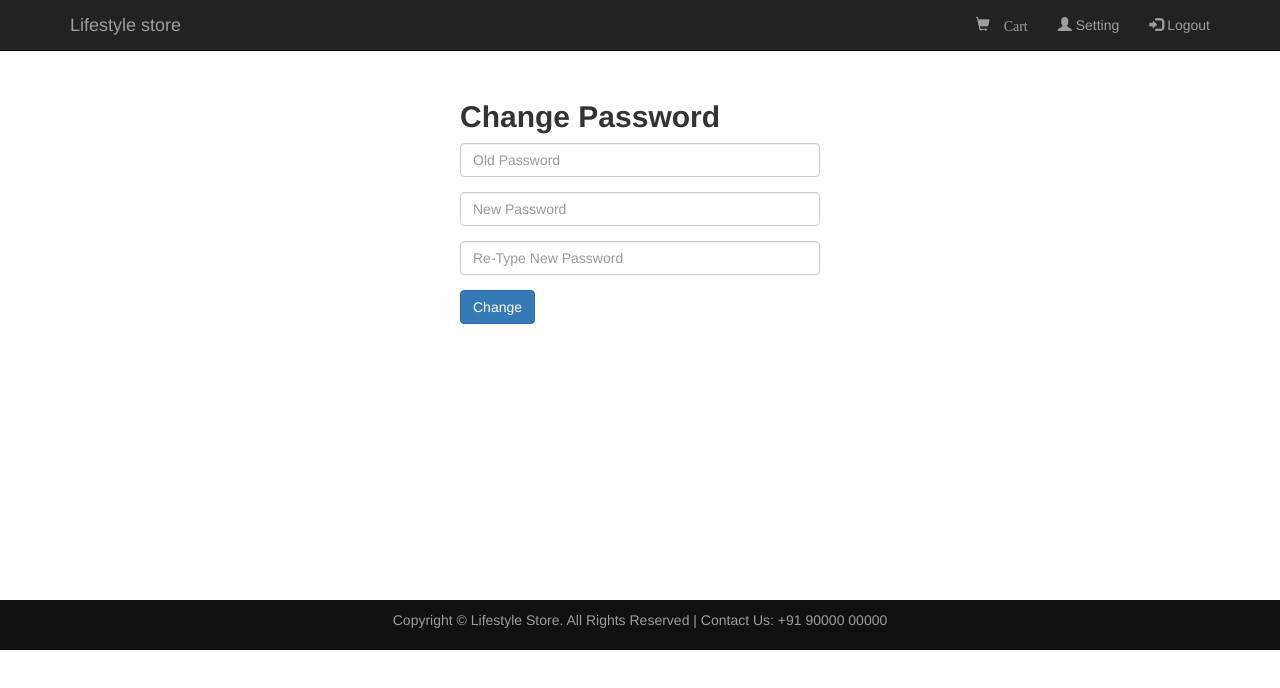
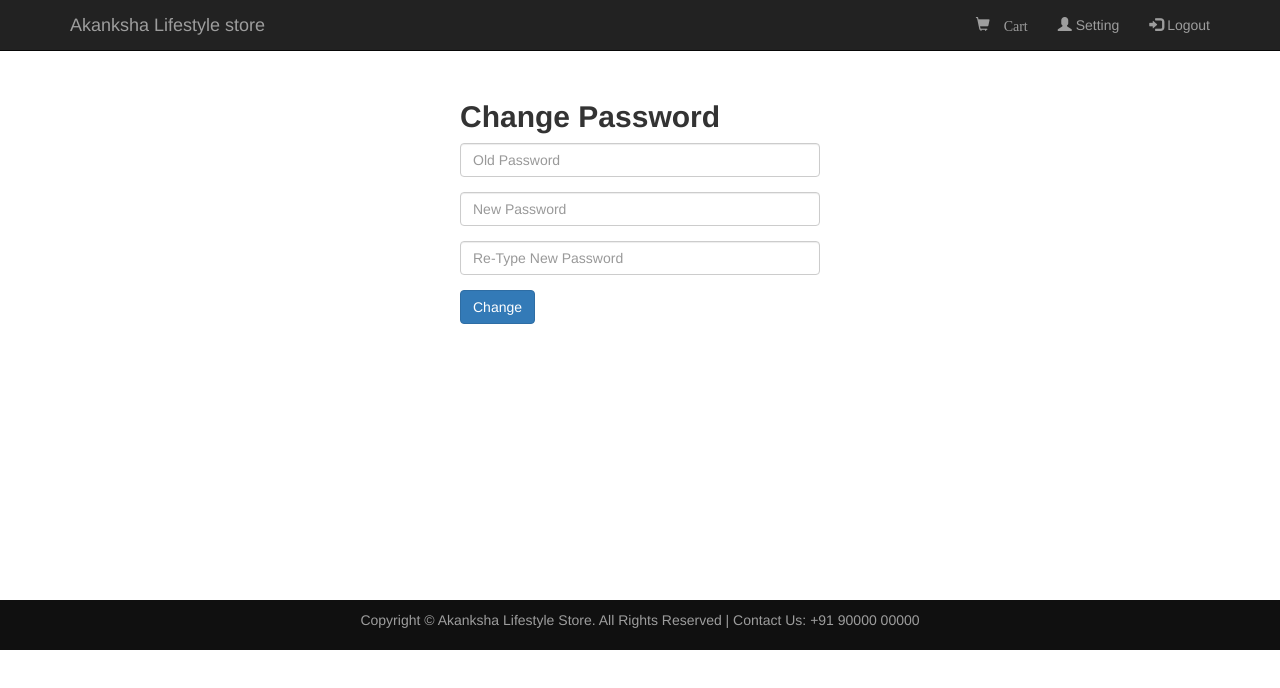
Before and after one commit to Akanksha1253/akankshalifestyle, a plain HTML site: page setting.html in a window 1280 px wide. Drawn offline with Linux system fonts and the light colour scheme.

Commit message:
Update setting.html

```diff
--- a/setting.html
+++ b/setting.html
@@ -20,7 +20,7 @@
                        <span class="icon-bar"></span>
                        <span class="icon-bar"></span>
               </button>
-                <a href="index.html" class="navbar-brand">Lifestyle store</a>
+                <a href="index.html" class="navbar-brand"> Akanksha Lifestyle store</a>
             </div>
             <div class="collapse navbar-collapse" id="myNavbar">
                 <ul class="nav navbar-nav navbar-right">
@@ -58,7 +58,7 @@
     <footer class="footer_fixed">
         <center>
             <div class="container">
-                <p>Copyright © Lifestyle Store. All Rights Reserved | Contact Us: +91 90000 00000</p>
+                <p>Copyright © Akanksha Lifestyle Store. All Rights Reserved | Contact Us: +91 90000 00000</p>
             </div>
         </center>
     </footer>
```
